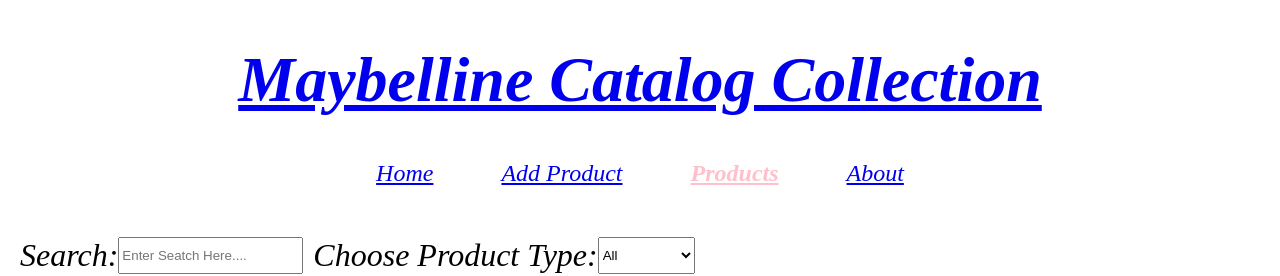
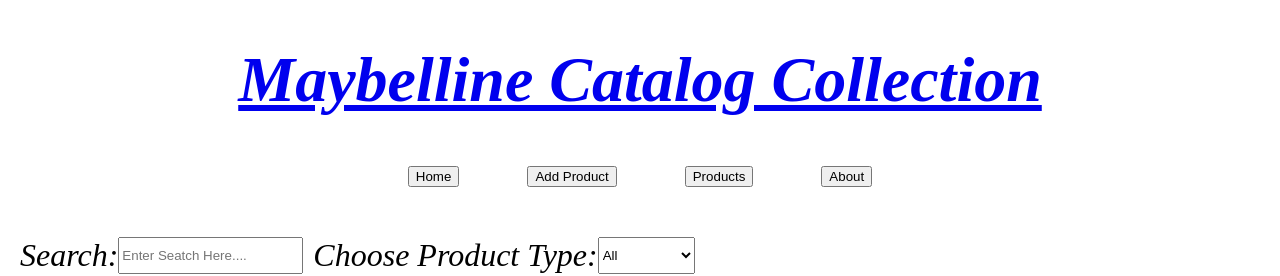
Before and after one commit to ISTAFAMARSHALL/maybelline-catalog-collection, a React (Create React App) app: page /products in a window 1280 px wide. Shown: the top 276 px of the page. Built offline with nearby package versions, Linux system fonts and the light colour scheme; data requests are answered from the project's data file; the HTML template or start-up script is replaced by a standard one.

Commit message:
updated CardDetails

```diff
--- a/src/MakeUpContainer.js/CardDetails.js
+++ b/src/MakeUpContainer.js/CardDetails.js
@@ -1,27 +1,42 @@
-import React, { useState } from 'react'
+import React, { useState, useEffect } from 'react'
 import { useParams } from 'react-router-dom'
 
 
-function CardDetails({products}) {
 
-  const {id} = useParams();
+function CardDetails({ }) {
 
-  const d = products.filter(e => e.id === parseInt(id))
+  const [newobj, setNewobj] = useState({})
 
+  const { id } = useParams();
+  useEffect(() => {
+    fetch(`http://localhost:3001/products/${id}`)
+    .then(r => r.json())
+    .then((data) => handleData(data))
+    }, [id])
 
+  function handleData(data) {
+    setNewobj(data)
+  }
 
+  console.log(newobj.product_colors)
+
+  const colors = newobj.product_colors.map(e => {
+    return (
+      <li>{e.colour_name}</li>
+      )
+    })
 
   return (
 
-    <div >
-        <h1>{}</h1>
-        <img src={d.image_link} alt={d.name}  ></img>
-        <p>Release Date:{}</p>
-        <p>Prodcut Type:{}</p>
-        <p></p>
-        <p>Rating:{}</p>
-        <p>Availble Colors:{}</p>
-        <h3>Price: {}</h3>
+    <div  >
+      <h1 defaultValue="" >{newobj.name}</h1>
+      <img defaultValue="" src={newobj.image_link} alt={newobj.name}  ></img>
+      <p defaultValue="">Release Date:{newobj.created_at}</p>
+      <p defaultValue="" >Prodcut Type:{newobj.product_type}</p>
+      <p defaultValue=""></p>
+      <p defaultValue="">Rating:{newobj.rating}</p>
+      <div> Availble Colors:{colors}</div>
+      <h3 defaultValue="">Price: {newobj.price}</h3>
     </div>
   )
 }
--- a/src/MakeUpContainer.js/MakeUpComponentContainer.js
+++ b/src/MakeUpContainer.js/MakeUpComponentContainer.js
@@ -53,7 +53,7 @@
 
             <Switch>
                 <Route exact path="/products/:id" >
-                  <CardDetails products={products}  />
+                  <CardDetails products={filteredCards}  />
                 </Route>
 
                 <Route exact path="/products" >
--- a/src/Navigation.js/Navbar.js
+++ b/src/Navigation.js/Navbar.js
@@ -19,7 +19,7 @@
             style={style}
             exact
             to="/"
-          >Home</NavLink>
+          ><button >Home</button></NavLink>
 
         <NavLink className="button"
               activeStyle={{
@@ -29,9 +29,9 @@
               style={style}
               exact
               to="/products/new"
-            >Add Product</NavLink>
+            ><button >Add Product</button></NavLink>
 
-        <NavLink className="button"
+        <NavLink
               activeStyle={{
               fontWeight: "bolder",
               color: "pink"
@@ -39,7 +39,7 @@
               style={style}
               exact
               to="/products"
-            >Products</NavLink>
+            ><button >Products</button></NavLink>
 
           <NavLink className="button"
               activeStyle={{
@@ -49,7 +49,7 @@
               style={style}
               exact
               to="/about"
-            >About</NavLink>
+            ><button >About</button></NavLink>
 
     </div>
   )
```
